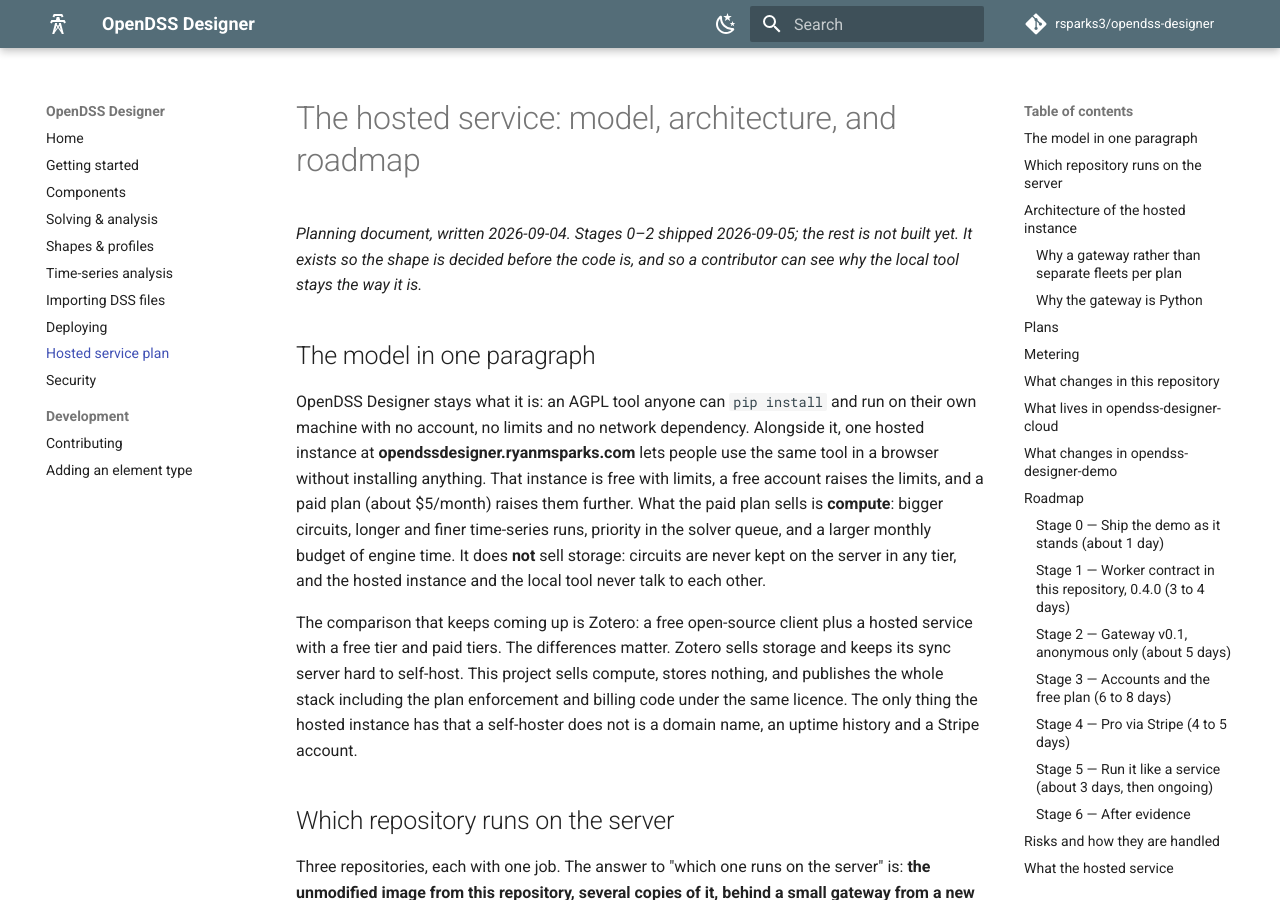
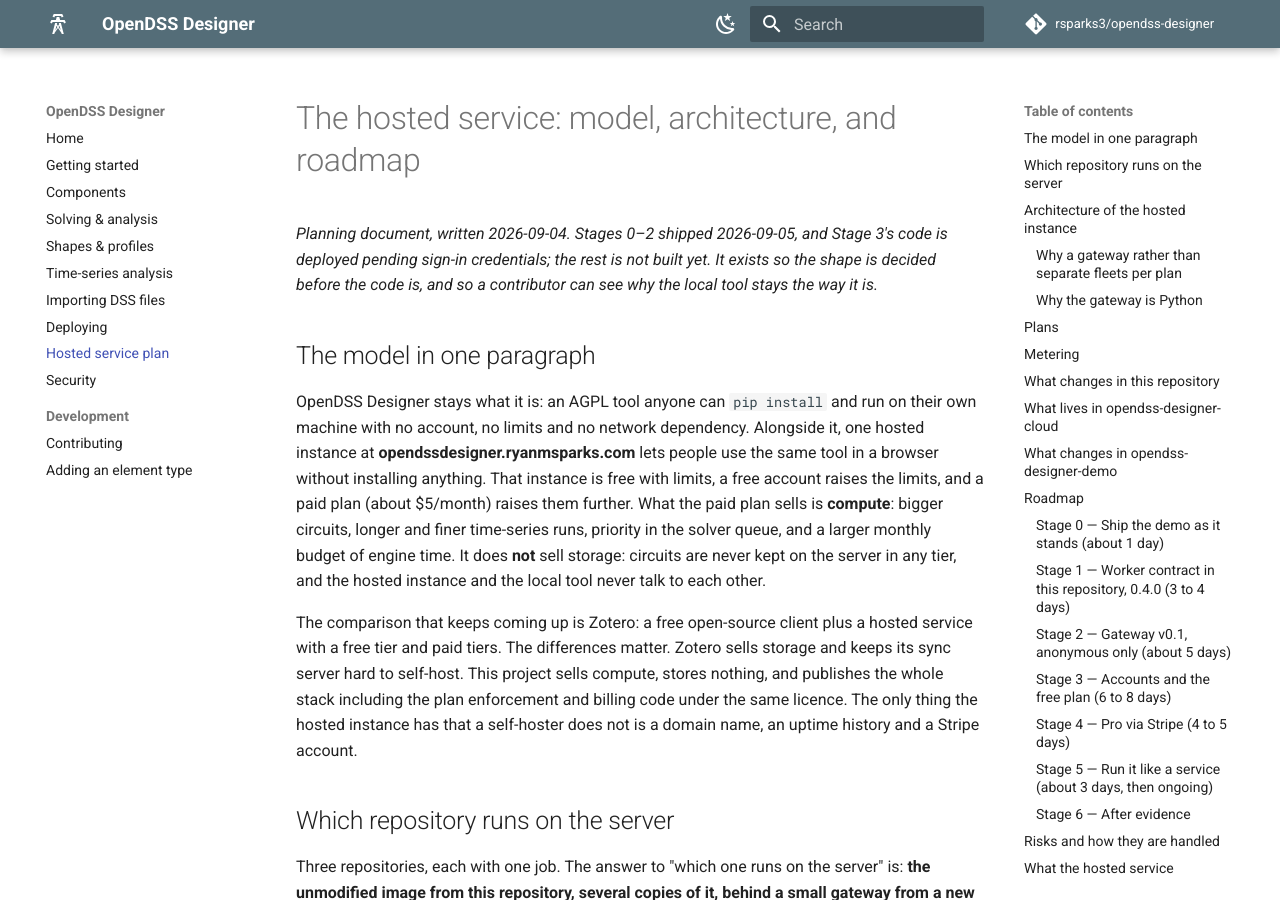
Before and after one commit to rsparks3/opendss-designer, an MkDocs documentation site: the page built from docs/hosted-service.md, in a window 1280 px wide and 900 px high. Built offline with MkDocs 1.6.1 and Material for MkDocs 9.7.7, drawn with Linux system fonts in a browser that asks for light colours; comment, search, counter and statistics services are not loaded.

Commit message:
Roadmap: Stage 3 code deployed, awaiting credentials
Co-Authored-By: Claude Fable 5.1 <noreply@anthropic.com>
Claude-Session: https://claude.ai/code/session_01Qs9gCd6nj45zk69BBHVdbn

```diff
--- a/docs/hosted-service.md
+++ b/docs/hosted-service.md
@@ -1,7 +1,8 @@
 # The hosted service: model, architecture, and roadmap
 
-*Planning document, written 2026-09-04. Stages 0–2 shipped 2026-09-05; the
-rest is not built yet. It exists so the shape is decided before
+*Planning document, written 2026-09-04. Stages 0–2 shipped 2026-09-05, and
+Stage 3's code is deployed pending sign-in credentials; the rest is not built
+yet. It exists so the shape is decided before
 the code is, and so a contributor can see why the local tool stays the way it
 is.*
 
```
Also changed, not shown: FUTURE_IMPROVEMENTS.md (+5 -0 lines).
